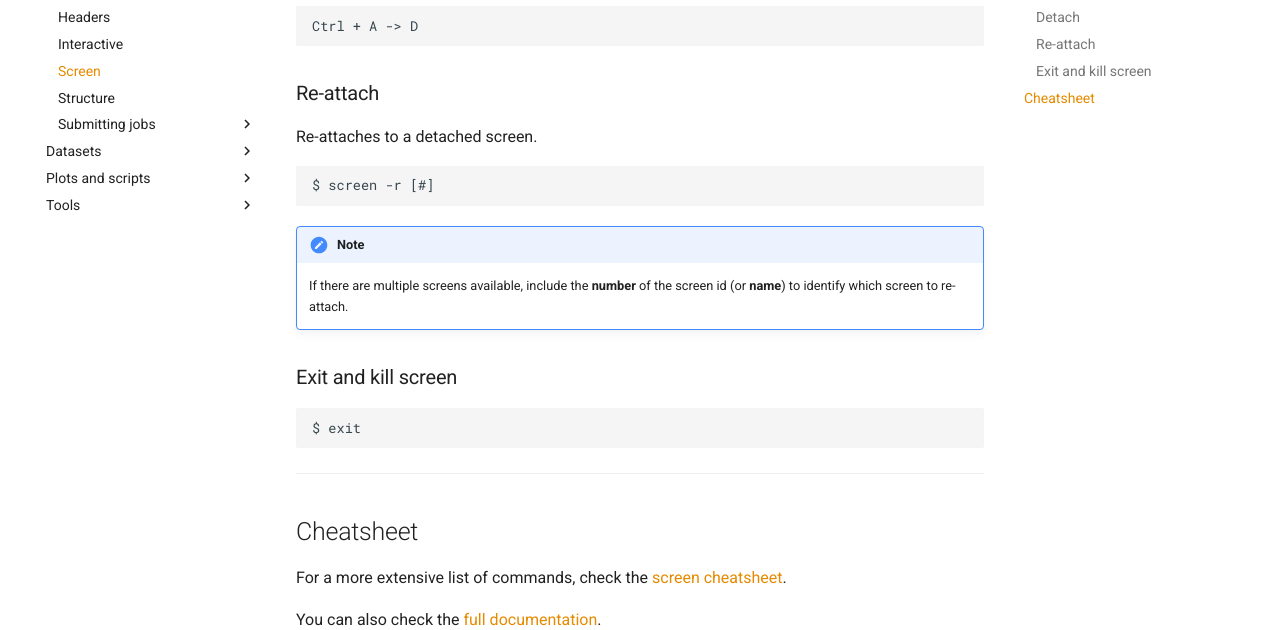
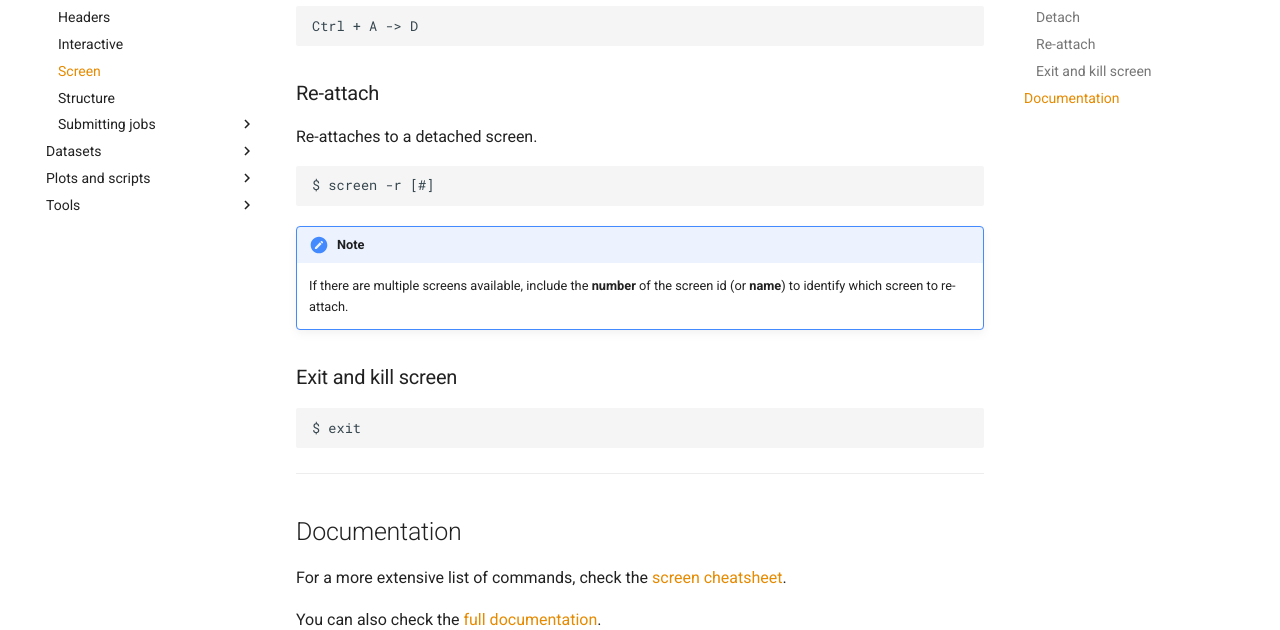
Before and after one commit to bbglab/bbgwiki, an MkDocs documentation site: the page built from docs/Cluster basics/Screen.md, in a window 1280 px wide and 900 px high, scrolled down 859 px. Shown: the part 199-829 px from the top of the window. Built offline with MkDocs 1.6.1 and Material for MkDocs 9.7.7, drawn with Linux system fonts in a browser that asks for light colours.

Commit message:
Update Screen.md

````diff
--- a/docs/Cluster basics/Screen.md
+++ b/docs/Cluster basics/Screen.md
@@ -58,7 +58,7 @@ $ exit
 ```
 ---
 
-## Cheatsheet
+## Documentation
 
 For a more extensive list of commands, check the [screen cheatsheet](https://quickref.me/screen){:target="_blank"}.
 
````
